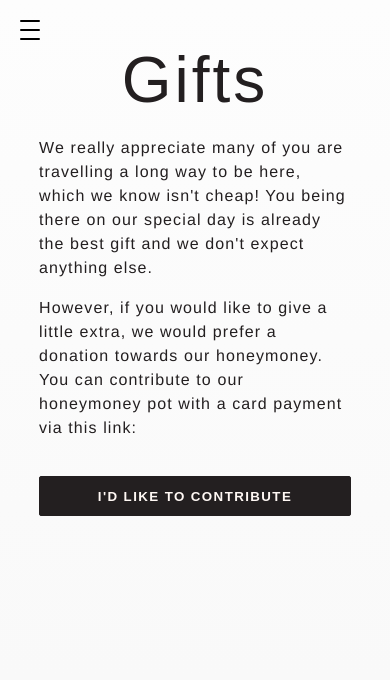
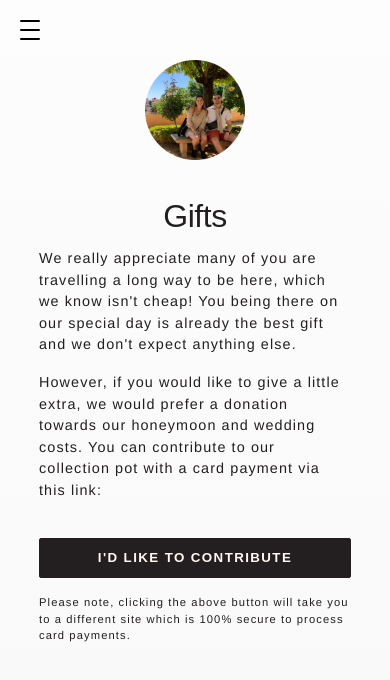
Before and after one commit to 11ac11/wedding-app, a Next.js app: page /gifts in a window 390 px wide. Shown: the top 680 px of the page. Built offline with nearby package versions, Linux system fonts and the light colour scheme; a web font is replaced by a local one.

Commit message:
editing heading sizes and added gift image

```diff
--- a/app/gifts/page.jsx
+++ b/app/gifts/page.jsx
@@ -1,10 +1,18 @@
 import { Button } from "../../components/button"
 import { ContributeButton } from "./contribute-button.js"
+import Image from "../../components/hide-img"
+import Granada from "@/public/images/granada circle.png"
 
 export default async function Gifts() {
 
   return (
     <main className="relative flex min-h-screen flex-col items-center justify-center">
+      <Image
+        src={Granada}
+        alt="Granada"
+        fill={true}
+        width="400px"
+      />
       <h1>Gifts</h1>
       <div className="info-section">
         {/* <h2 className="uppercase">Gifts</h2> */}
@@ -15,9 +23,12 @@ export default async function Gifts() {
         </p>
         <p>
           {`However, if you would like to give a little extra, we would prefer a donation towards
-          our honeymoney. You can contribute to our honeymoney pot with a card payment via this link: `}
+          our honeymoon and wedding costs. You can contribute to our collection pot with a card payment via this link: `}
         </p>
         <ContributeButton />
+        <p style={{ marginTop: '1rem', fontSize: '0.7rem' }}>
+          {`Please note, clicking the above button will take you to a different site which is 100% secure to process card payments.`}
+        </p>
       </div>
     </main>
   )
--- a/app/globals.css
+++ b/app/globals.css
@@ -291,8 +291,15 @@ table.guestlist th {
     max-width: 800px;
   }
 
+  h1,
   h1.getting-married {
     font-size: 3.25rem;
+  }
+}
+
+@media (max-width: 900px) {
+  main {
+    padding-top: 60px;
   }
 }
 
@@ -301,6 +308,7 @@ table.guestlist th {
     height: 100px;
   }
 
+  h1,
   h1.getting-married {
     font-size: 2.75rem;
     margin-top: 2rem;
@@ -308,9 +316,19 @@ table.guestlist th {
 }
 
 @media (max-width: 500px) {
+
+  h1,
   h1.getting-married {
     font-size: 2rem;
     letter-spacing: -0.5px;
+  }
+
+  h2 {
+    font-size: 1rem;
+  }
+
+  p {
+    font-size: 0.9rem;
   }
 }
 
--- a/components/nav.jsx
+++ b/components/nav.jsx
@@ -4,7 +4,7 @@ import Link from 'next/link'
 import styled from 'styled-components';
 
 const NavContainer = styled.div`
-  position: fixed;
+  position: relative;
   top: 0;
   left: 0;
   background: var(--white);
@@ -25,8 +25,9 @@ const NavContainer = styled.div`
   ${({ className }) => className !== 'open' && 'pointer-events: none;'}
   height: 60px;
 
-  @media(max-width: 768px) {
+  @media(max-width: 800px) {
     height: auto;
+    position: fixed;
     nav {
       flex-direction: column;
       align-items: center;
```
Also changed, not shown: public/images/granada circle.png (added). Lines whose indentation alone changed are shown as unchanged.
